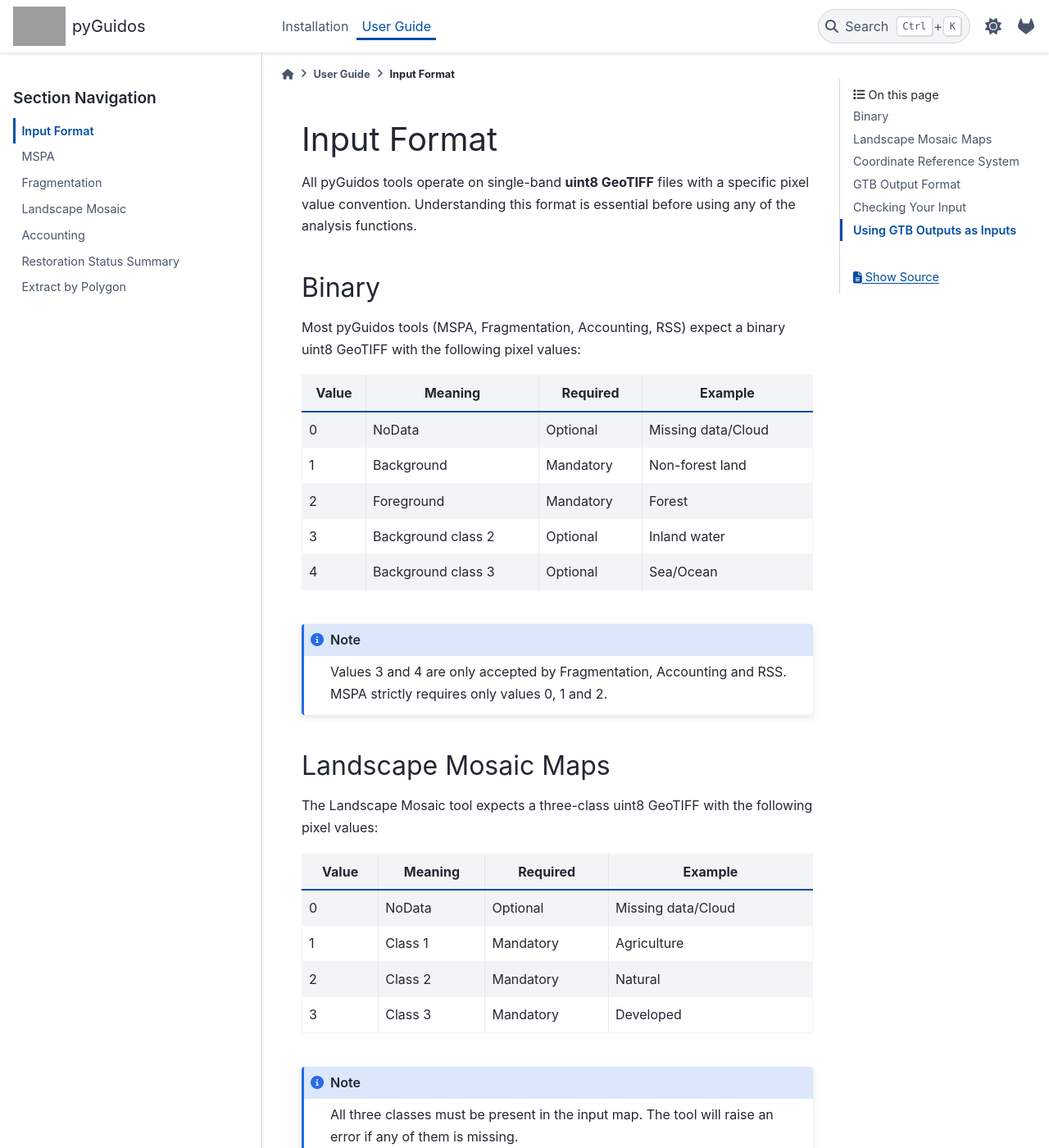
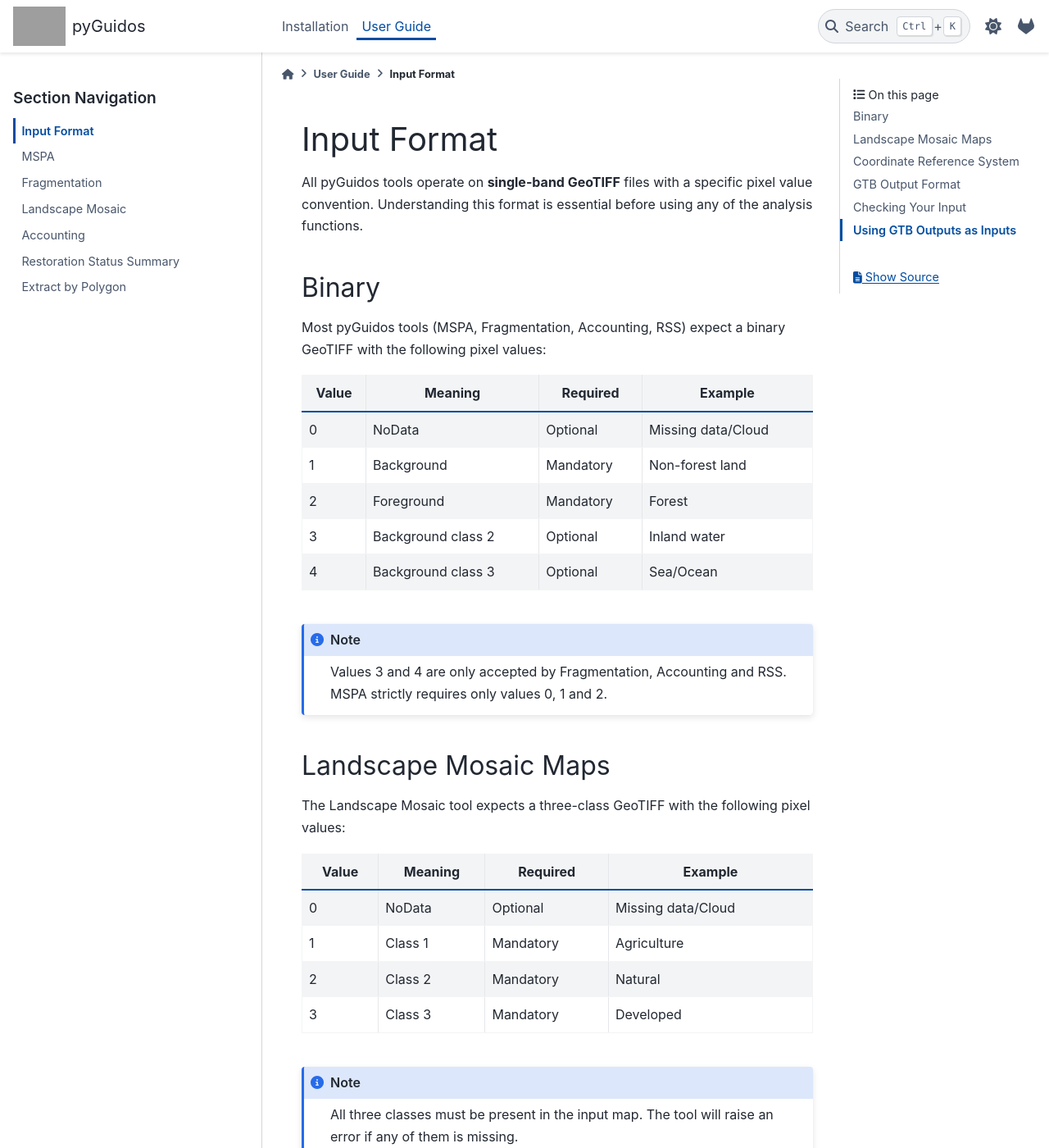
Before and after one commit to nonpenso/pyguidos, a Sphinx documentation site: the page built from docs/usage/input_format.rst, in a window 1280 px wide and 1400 px high. Shown: the whole window at 82% size. Built offline with Sphinx 7.4.7 and the PyData theme 0.15.4, drawn with Linux system fonts in a browser that asks for light colours; some of the changed text lies outside the part shown; grey boxes are pictures that could not be loaded.

```diff
--- a/docs/usage/input_format.rst
+++ b/docs/usage/input_format.rst
@@ -1,7 +1,7 @@
 Input Format
 ============
 
-All pyGuidos tools operate on single-band **uint8 GeoTIFF** files with a
+All pyGuidos tools operate on **single-band GeoTIFF** files with a
 specific pixel value convention. Understanding this format is essential
 before using any of the analysis functions.
 
@@ -10,7 +10,7 @@ Binary
 ---------------------------
 
 Most pyGuidos tools (MSPA, Fragmentation, Accounting, RSS) expect a
-binary uint8 GeoTIFF with the following pixel values:
+binary GeoTIFF with the following pixel values:
 
 .. list-table::
    :header-rows: 1
@@ -48,7 +48,7 @@ binary uint8 GeoTIFF with the following pixel values:
 Landscape Mosaic Maps
 ---------------------
 
-The Landscape Mosaic tool expects a three-class uint8 GeoTIFF with
+The Landscape Mosaic tool expects a three-class GeoTIFF with
 the following pixel values:
 
 .. list-table::
@@ -93,7 +93,7 @@ GTB Output Format
 
 All pyGuidos output GeoTIFFs follow the GuidosToolbox (GTB) convention:
 
-- Single-band **uint8 GeoTIFF** with a colour palette
+- **Single-band uint8 GeoTIFF** with a colour palette
 - **NoData is not set** in the TIFF header -- instead a specific pixel
   value encodes Missing/NoData by convention (e.g. 129 for MSPA, 102 for
   Fragmentation)
```
Also changed, not shown: other parts of docs/usage/input_format.rst (+1 -1 lines), README.md (+3 -2 lines), docs/usage/extract_by_polygon.rst (+4 -4 lines).
